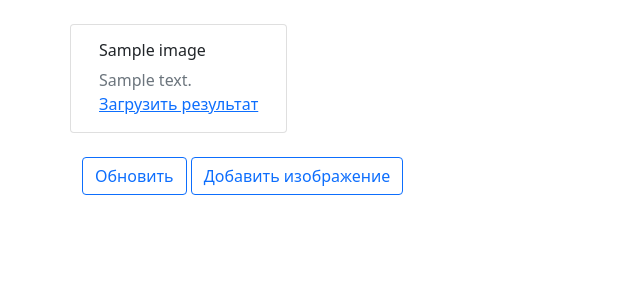
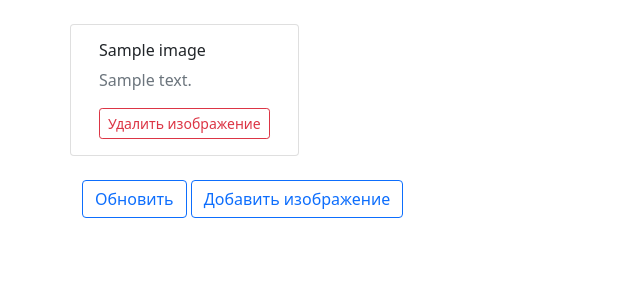
Before and after one commit to warlus-hackathon/frontend, a Flask app: template frontend/templates/images.html in a window 1280 px wide. Shown: the top 300 px of the page, without its empty margins (0-640 px from the left). Run offline with Flask 2, Linux system fonts and the light colour scheme; the template is opened without the code that fills it: most values are stand-ins (such as "Sample title", 1, 10 or a date in 2020).

Commit message:
feature: handle for delete

```diff
--- a/frontend/client/images.py
+++ b/frontend/client/images.py
@@ -19,3 +19,7 @@ class ImageClient:
         res.raise_for_status()
         image = Image(**res.json())
         return image
+
+    def delete(self, image_id: int) -> None:
+        res = httpx.delete(f'{self.url}/{image_id}')
+        res.raise_for_status()
--- a/frontend/templates/images.html
+++ b/frontend/templates/images.html
@@ -7,10 +7,12 @@
                 <div class="card-body">
                   <h6 class="card-title"> {{ image.name }}</h6>
                   <h7 class="card-subtitle mb-2 text-muted"> {{ image.result_description }}</h7>
-                  <br>
-                  {% if image.obj_number != -1 %}
-                  <a href="#" class="card-link">Загрузить результат</a>
+                  <p> </p>
+                  {% if image.was_recognized == 1 %}
+                  <a href="#" class="btn btn-outline-success btn-sm" role="button" aria-pressed="true">Показать результат</a>
                   {% endif %}
+                  <p> </p>
+                  <a href="{{ url_for('images.delete', image_uid=image.uid) }}" class="btn btn-outline-danger btn-sm" role="button" aria-pressed="true">Удалить изображение</a>
                 </div>
               </div>
             {% endfor %}
```
Also changed, not shown: frontend/view/images.py (+7 -1 lines).
